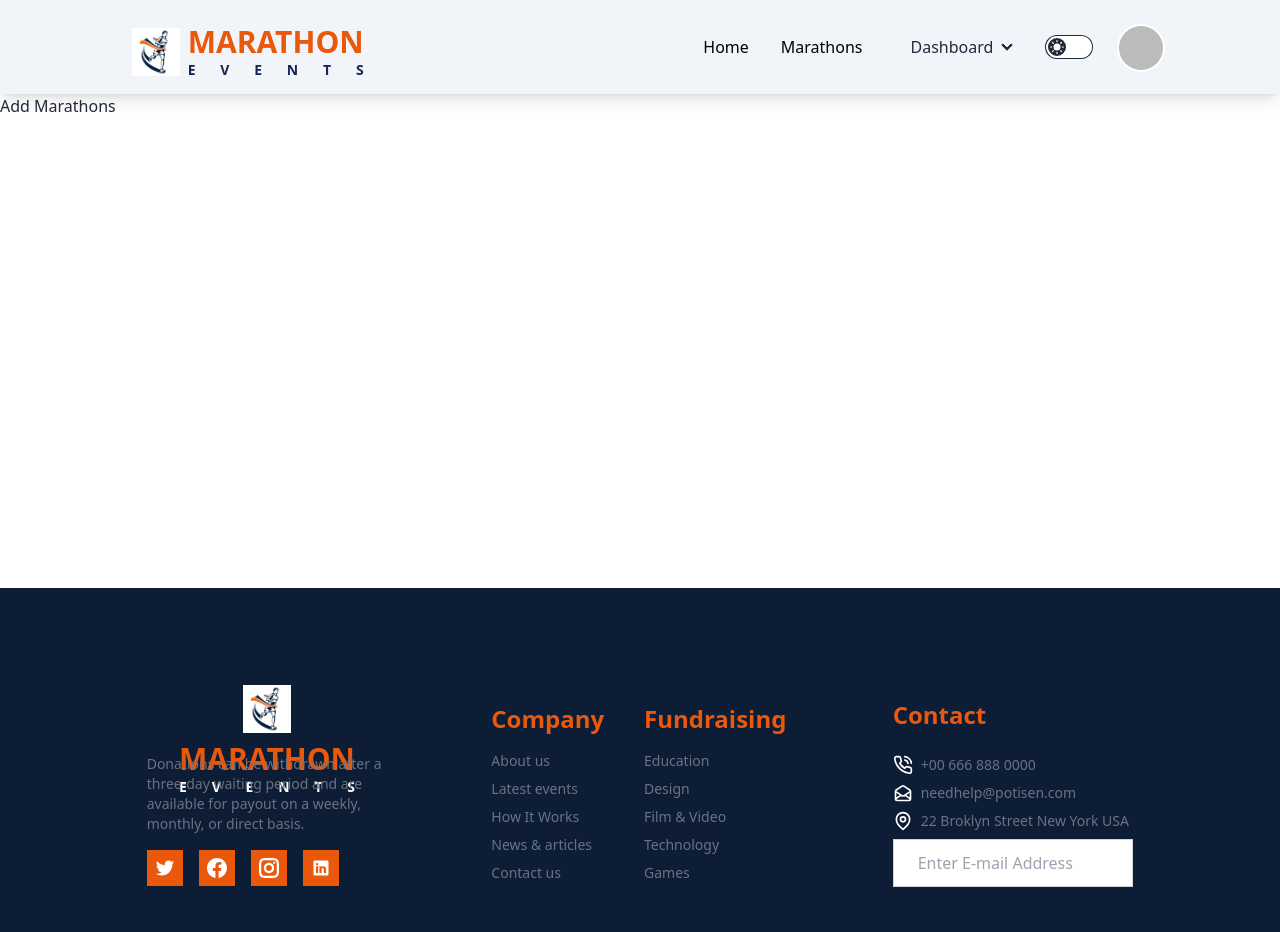
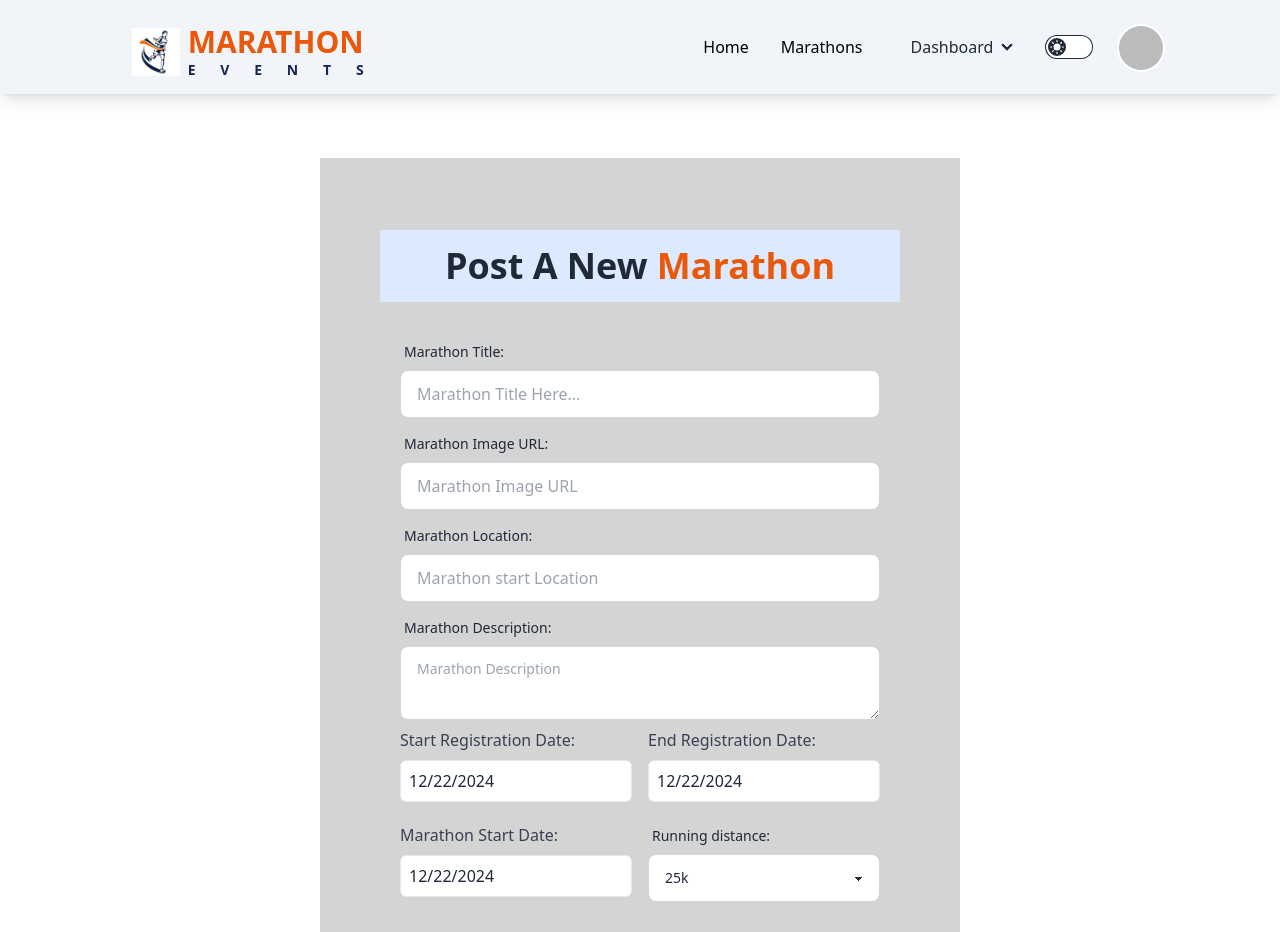
Before and after one commit to MdFoysal2024/assignment-11-client-side-, a React (Vite) app: page /add_marathons in a window 1280 px wide. Shown: the top 932 px of the page. Built offline with nearby package versions, Linux system fonts and the light colour scheme; no server answers; sample sign-in values are in the browser's storage.

Commit message:
Add Marathon Section Is starting

```diff
--- a/package.json
+++ b/package.json
@@ -16,6 +16,7 @@
     "lottie-react": "^2.4.0",
     "match-sorter": "^8.0.0",
     "react": "^18.3.1",
+    "react-datepicker": "^7.5.0",
     "react-dom": "^18.3.1",
     "react-helmet": "^6.1.0",
     "react-icons": "^5.4.0",
--- a/src/components/Carousel.jsx
+++ b/src/components/Carousel.jsx
@@ -21,7 +21,7 @@ import { Swiper, SwiperSlide } from 'swiper/react';
 
 const Carousel = () => {
     return (
-        <div className='container px-6 mt-24 py-10 mx-auto'>
+        <div className='container px-6  py-10 mx-auto'>
             <Swiper
                 spaceBetween={30}
                 centeredSlides={true}
--- a/src/layout/Main.jsx
+++ b/src/layout/Main.jsx
@@ -10,7 +10,7 @@ const Main = () => {
             <Navbar />
 
             {/* Outlet */}
-            <div className='min-h-[calc(100vh-306px)] container mx-auto '>
+            <div className='min-h-[calc(100vh-593px)] container mx-auto '>
                 <Outlet />
             </div>
 
--- a/src/pages/AddMarathons.jsx
+++ b/src/pages/AddMarathons.jsx
@@ -1,9 +1,277 @@
-import React from 'react';
+import React, { useState } from 'react';
+import DatePicker from 'react-datepicker';
+import 'react-datepicker/dist/react-datepicker.css'
 
 const AddMarathons = () => {
+    const [startDate, setStartDate] = useState(new Date());
+    const [endDate, setEndDate] = useState(new Date());
+    const [marathonDate, setMarathonDate] = useState(new Date());
+
+
+
+    const handleSubmit = async (e) => {
+
+        e.preventDefault();
+        const form = e.target;
+
+        const title = form.title.value;
+        const start_Date = startDate
+        const end_Date = setEndDate
+        const marathon_Date = setMarathonDate
+        const description = form.description.value;
+
+        console.log(title, description);
+
+        // const formData = {
+        //   title,
+        //   category,
+        //   deadline,
+        //   min_price,
+        //   max_price,
+        //   description,
+        //   bid_count: 0, //-->input field ছাড়া একটি ইনিসিয়াল ভ্যলু
+        // };
+
+        // console.log(formData);
+
+
+
+        //--------------- data fetching system-01 ----------------------->
+
+        //----------->axios  দিয়ে নতুন নিয়মে ডাটা ফেচিং
+        //{import.meta.env.VITE_API_URL} --> http://localhost:9000 এই লোকাল হোস্ট লিংক কে
+        // .env.local ফাইলের ভিতরে সেভ করে রাখা হয়েছে যাতে, সেখান থেকে সব জায়গাতে ডায়নামিক ভাবে {import.meta.env.VITE_API_URL} এই অংশ দিয়ে ইমপোর্ট করা যাবে, এবং পরবর্তিতে সার্ভারের ডিপ্লোয় লিংককে শুধু মাত্র .env.local ফাইলের ভিতরে এক জায়গাতে পরিবর্তন করলেই হবে ।
+
+        // const { data } = await axios.post(`${import.meta.env.VITE_API_URL}/add-job`, formData)
+
+        // console.log(data)
+
+        //{ data } --->axios এর ভিতরে ডাটা গুলো অবজেক্ট আকারে (data.data) নামক প্রপার্টির মধ্যে থাকে তাই সরাসরি ডাটা পেতেই const এর পরে ডাটা কে  { data } ডিস্টাকচার করে লেখা হয়েছে । আর যদি const এর পরে ডাটা কে { data } ডিস্টাকচার করে না লিখে const data =()=>{} দেই তাহলে console.log() এর ভিতরে console.log(data.data); দিতে হবে।
+
+        //----------------------------------------------------------------->
+
+
+
+
+
+        //--------------------- data fetching system-02 ---------------------->
+
+
+        //-->toast ব্যবহার করার জন্য axios কে উপরের লাইনের ভেরিয়েবল const { data } এর ভিতরে না রেখে try/catch এর ভিতরে রাখা হলো ।
+
+
+        // try {
+        //   //data post request--->
+        //   await axios.post(`${import.meta.env.VITE_API_URL}/add-job`, formData)
+
+        //   //form reset--->
+        //   form.reset();
+
+        //   //show toast & navigate to my-posted-jobs route --->
+        //   toast.success('Job Added Successfully!!!');
+        //   navigate('/my-posted-jobs');
+
+        // }
+
+        // catch (err) {
+        //   console.log(err);
+        //   //toast.error('Something went wrong!!!');
+        //   toast.error(err.message);
+        // }
+
+      }
+
+
+
+
+
+
     return (
-        <div>
-            Add Marathons
+        <div className='w-full md:w-2/3 lg:w-1/2 mx-auto bg-neutral-300 p-12 my-16' >
+
+            <h2 className="text-center mx-auto bg-blue-100 w-[520px] mt-6 p-4 text-4xl font-bold">Post A New <span className='text-orange-600'>Marathon</span> </h2>
+
+            {/* onSubmit={handleAddJob} */}
+
+            <form
+                className="card-body">
+                {/* Marathon Title */}
+                <div className="form-control">
+                    <label className="label">
+                        <span className="label-text">Marathon Title:</span>
+                    </label>
+                    <input type="text" name="title" placeholder="Marathon Title Here..." className="input input-bordered" required />
+                </div>
+
+
+
+                {/* Marathon Image*/}
+                <div className="form-control">
+                    <label className="label">
+                        <span className="label-text">Marathon Image URL:</span>
+                    </label>
+                    <input type="text" placeholder="Marathon Image URL" name="marathon_img" className="input input-bordered" required />
+
+                </div>
+
+
+                {/* Marathon Location */}
+                <div className="form-control">
+                    <label className="label">
+                        <span className="label-text">Marathon Location:</span>
+                    </label>
+                    <input type="text" placeholder="Marathon start Location" name="location" className="input input-bordered" required />
+
+                </div>
+
+
+
+                {/* Marathon description */}
+                <div className="form-control">
+                    <label className="label">
+                        <span className="label-text">Marathon Description: </span>
+                    </label>
+                    <textarea className="textarea textarea-bordered" name="description" placeholder="Marathon Description" required></textarea>
+                </div>
+
+
+
+
+
+                <div className="grid w-full grid-cols-1 gap-4 items-center lg:grid-cols-2">
+
+                    {/* Start Registration Date */}
+                    <div className='flex flex-col gap-2 '>
+                        <label className='text-gray-700'>Start Registration Date:
+                        </label>
+
+                        {/* Date Picker Input Field */}
+                        <DatePicker
+                            className='border p-2 w-full rounded-md'
+                            selected={startDate} //--->name = {startDate} is dynamic value
+                            onChange={date => setStartDate(date)}
+                        // ক্যালেন্ডারের তারিখে onChange/ক্লিক করলে setStartDate(date) এ
+                        // নতুন ডেট সেট হবে যেটা পুনরায় {startDate} এর ভিতরে সেট হবে।
+                        />
+                    </div>
+
+
+
+                    {/* End Registration Date */}
+
+                    <div className='flex flex-col gap-2 '>
+                        <label className='text-gray-700'>End Registration Date:
+                        </label>
+
+                        {/* Date Picker Input Field */}
+                        <DatePicker
+                            className='border p-2 w-full rounded-md'
+                            selected={startDate} //--->name = {startDate} is dynamic value
+                            onChange={date => setEndDate(date)}
+                        // ক্যালেন্ডারের তারিখে onChange/ক্লিক করলে setStartDate(date) এ
+                        // নতুন ডেট সেট হবে যেটা পুনরায় {startDate} এর ভিতরে সেট হবে।
+                        />
+                    </div>
+
+                    {/* Marathon Start Date */}
+
+                    <div className='flex flex-col  gap-2 '>
+                        <label className='text-gray-700'>Marathon Start Date:
+                        </label>
+
+                        {/* Date Picker Input Field */}
+                        <DatePicker
+                            className='border p-2 w-full rounded-md'
+                            selected={startDate} //--->name = {startDate} is dynamic value
+                            onChange={date => setMarathonDate(date)}
+                        // ক্যালেন্ডারের তারিখে onChange/ক্লিক করলে setStartDate(date) এ
+                        // নতুন ডেট সেট হবে যেটা পুনরায় {startDate} এর ভিতরে সেট হবে।
+                        />
+                    </div>
+
+                    {/* Running distance*/}
+                    <div className="form-control">
+                        <label className="label">
+                            <span className="label-text">Running distance:</span>
+                        </label>
+                        <select name="running_distance" className="select select-bordered  w-full ">
+                            <option value="25k">25k</option>
+                            <option value="10k">10k</option>
+                            <option value="3k">3k</option>
+
+                        </select>
+
+                    </div>
+
+
+
+                </div>
+
+
+
+
+
+
+
+
+
+
+
+
+
+
+
+
+
+
+
+
+
+
+
+
+
+
+
+
+
+
+
+
+
+
+
+
+
+
+
+
+
+
+
+
+
+
+
+
+
+
+
+
+
+
+
+
+
+
+
+
+
+                {/* Submit btn */}
+                <div className="form-control mt-6">
+                    <button type="submit" className="btn text-white text-xl bg-orange-600 hover:bg-orange-800">Submit</button>
+                </div>
+            </form>
         </div>
     );
 };
--- a/src/pages/ErrorPage.jsx
+++ b/src/pages/ErrorPage.jsx
@@ -1,4 +1,5 @@
 import React from 'react';
+import { Link } from 'react-router-dom';
 
 const ErrorPage = () => {
     return (
```
Also changed, not shown: src/components/Navbar.jsx (+12 -9 lines), 1 other file (tests, documents, lock files or other folders).
